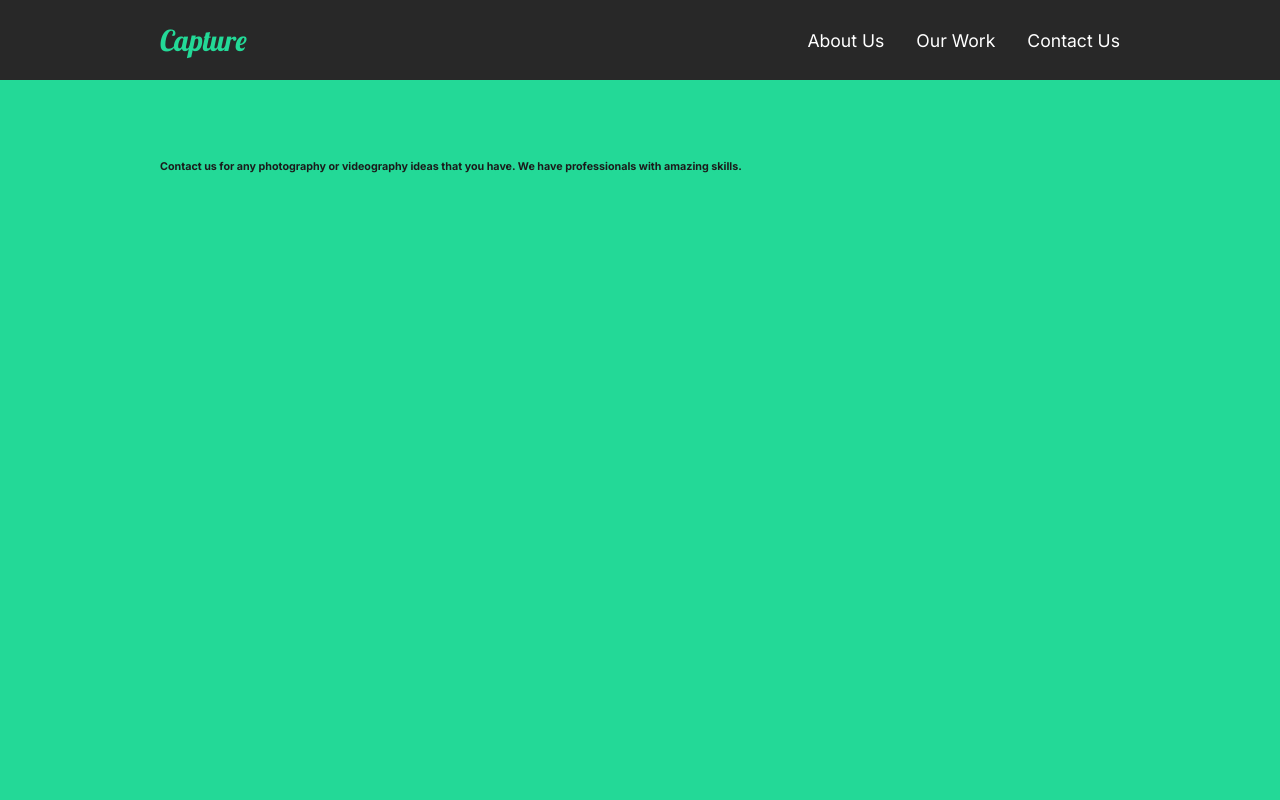
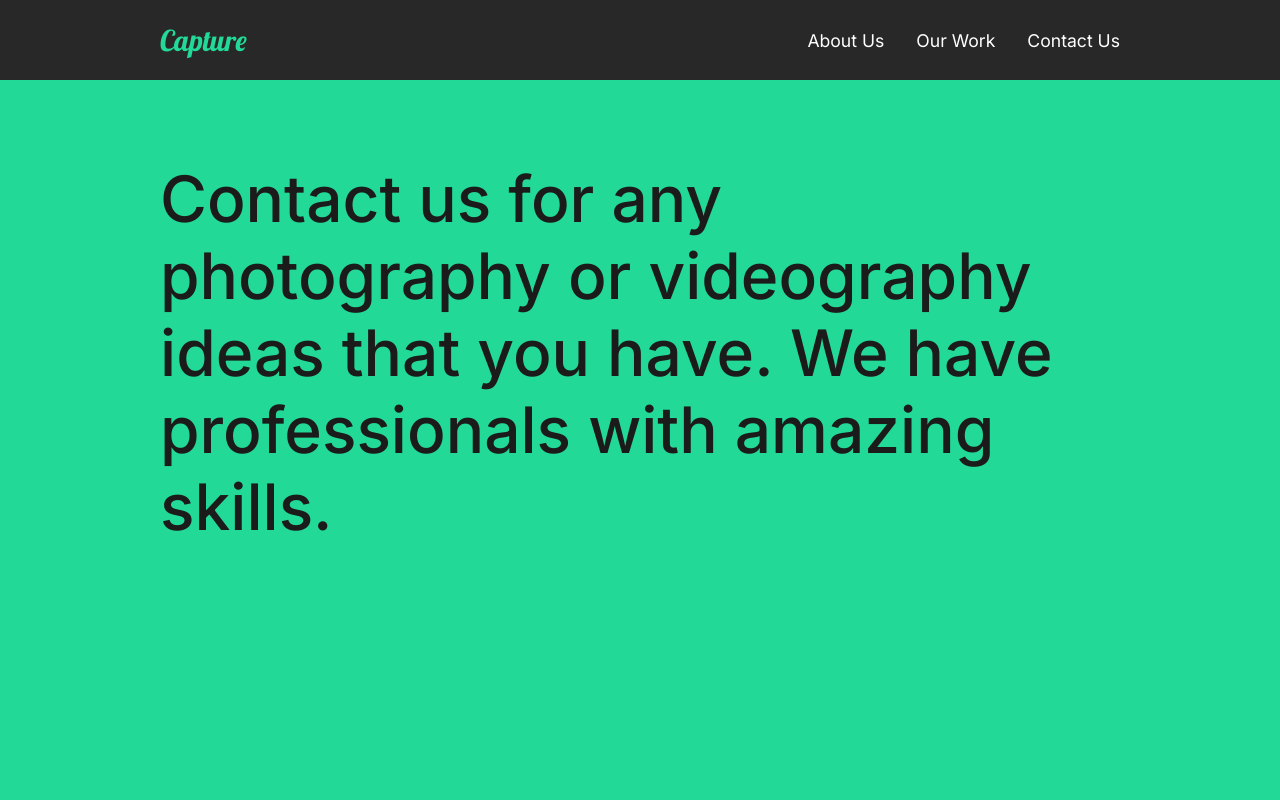
Before and after one commit to sujoyduttajad/Capture-Portfolio, a React (Create React App) app: page /contact in a window 1280 px wide. Shown: the top 800 px of the page. Built offline with nearby package versions, Linux system fonts and the light colour scheme.

Commit message:
Update ContactUs.js

```diff
--- a/src/pages/ContactUs.js
+++ b/src/pages/ContactUs.js
@@ -40,6 +40,13 @@ const Circle = styled.img`
   opacity: 0.9;
 `;
 
+const FormTitle = styled(motion.div)`
+  h4 {
+    color: #1b1b1b;
+    font-size: 4em;
+  }
+`;
+
 const ContactUs = () => {
   return (
     <>
@@ -51,10 +58,12 @@ const ContactUs = () => {
       >
         <Title>
           <Hide>
-            <motion.h6 variants={titleAnimation}>
-              Contact us for any photography or videography ideas that you have.
-              We have professionals with amazing skills.
-            </motion.h6>
+            <FormTitle variants={titleAnimation}>
+              <h4>
+                Contact us for any photography or videography ideas that you
+                have. We have professionals with amazing skills.
+              </h4>
+            </FormTitle>
           </Hide>
         </Title>
       </ContactStyle>
```
